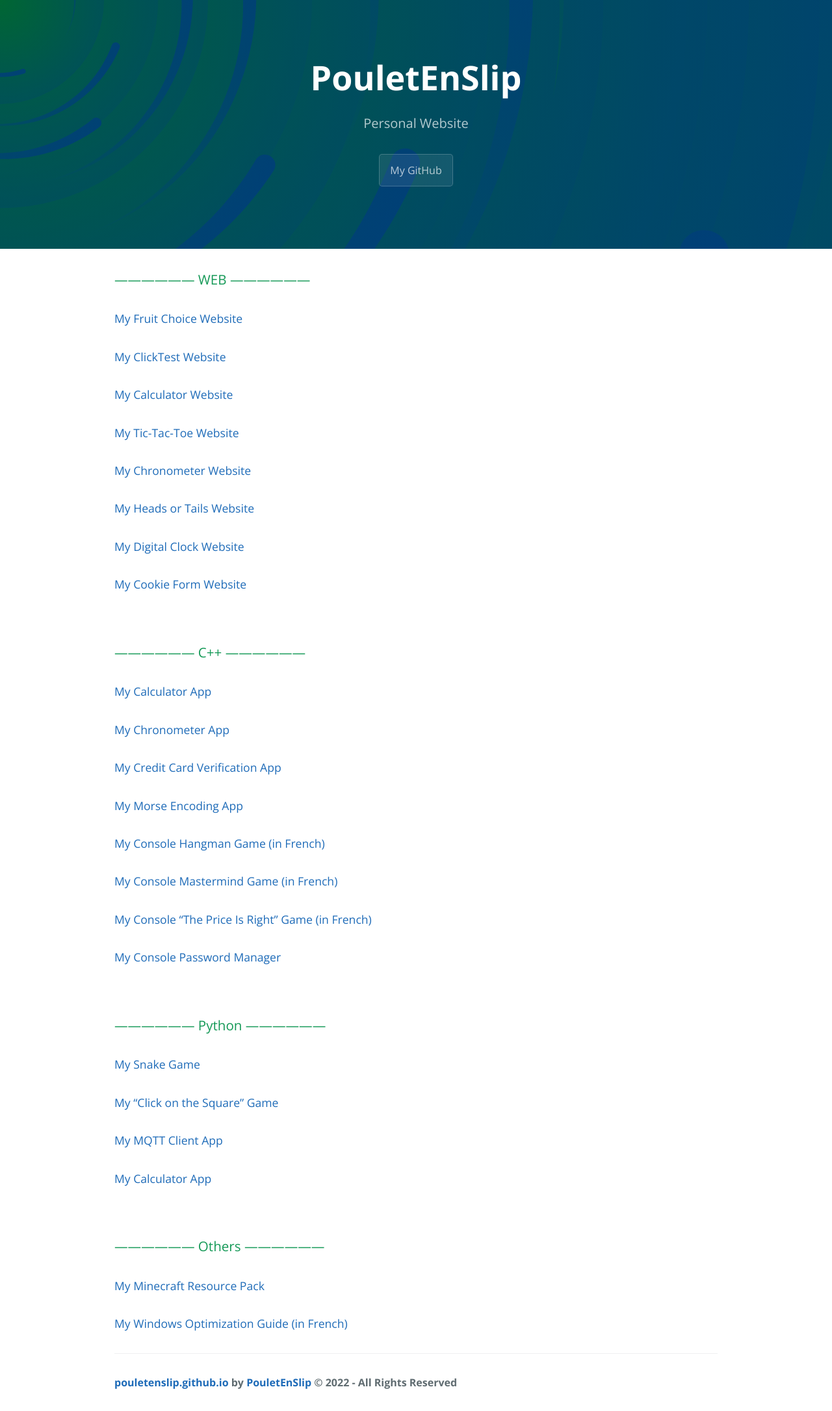
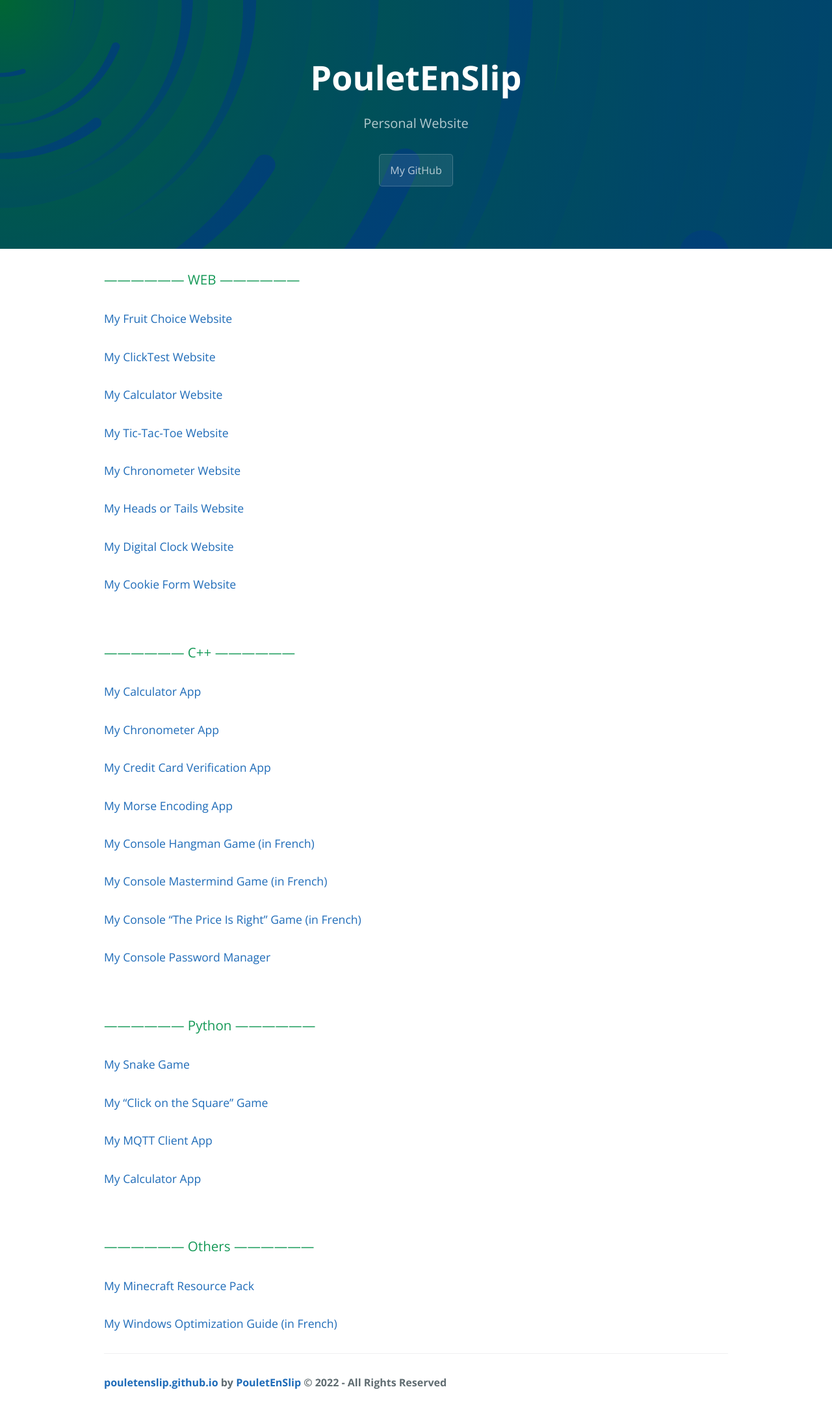
Before and after one commit to PouletEnSlip/pouletenslip.github.io, a Jekyll site: the page built from index.md, in a window 1280 px wide. Shown: the whole page at 65% size. Built offline with Jekyll 4.4.1, drawn with Linux system fonts in a browser that asks for light colours; comment, search, counter and statistics services are not loaded; our own code applies the rules of GitHub Pages for plain Markdown files.

Commit message:
Update jekyll-theme-cayman.scss

```diff
--- a/_sass/jekyll-theme-cayman.scss
+++ b/_sass/jekyll-theme-cayman.scss
@@ -167,7 +167,7 @@ a {
   }
 
   @include large {
-    max-width: 70rem;
+    max-width: 72rem;
     padding: 2rem 6rem;
     margin: 0 auto;
     font-size: 1.1rem;
```
